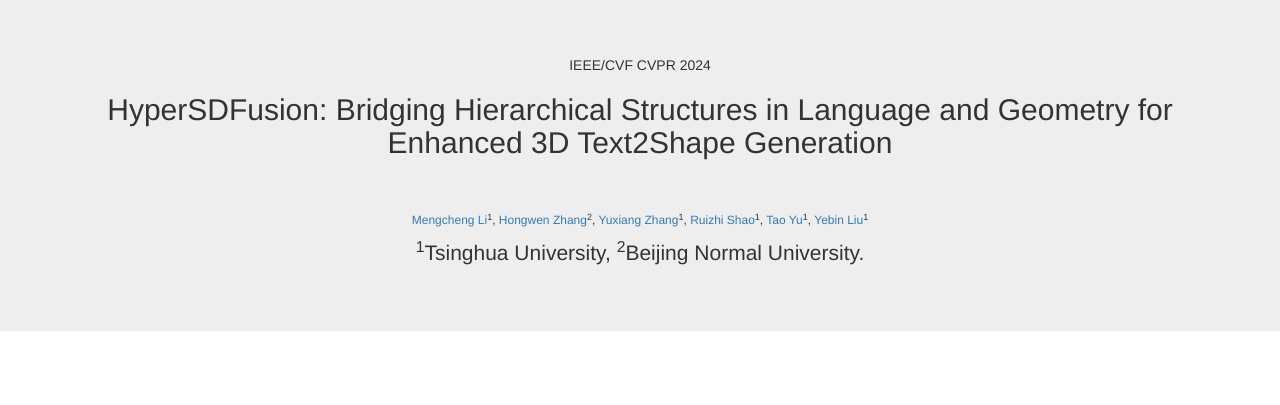
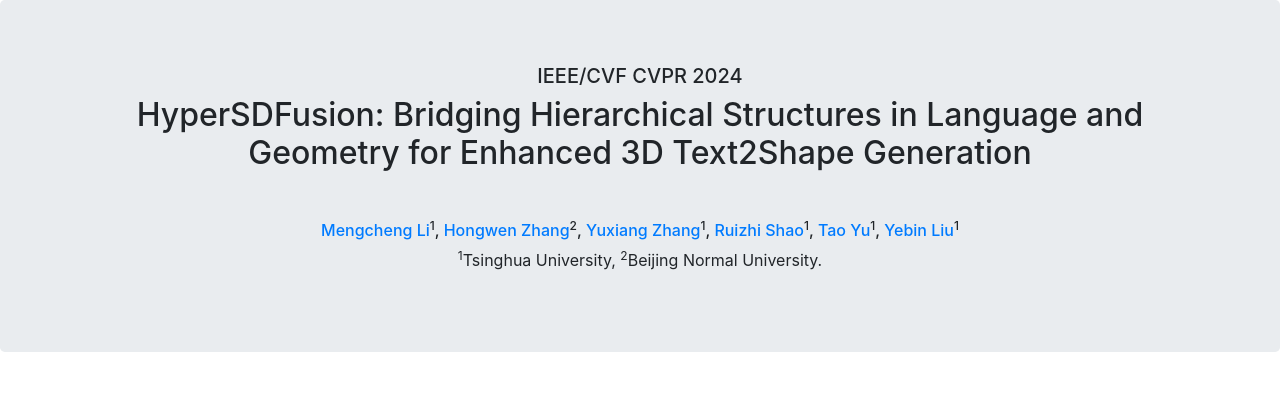
Before and after one commit to M-leng/M-leng.github.io, a plain HTML site: page index.html in a window 1280 px wide. Shown: the top 405 px of the page. Drawn offline with nearby package versions, Linux system fonts and the light colour scheme.

Commit message:
Update index.html

```diff
--- a/index.html
+++ b/index.html
@@ -6,7 +6,7 @@
 <meta name="viewport" content="width=device-width, initial-scale=1">
 <title>HyperSDFusion Project Page</title>
 <!-- Bootstrap -->
-<link href="css/bootstrap.css" rel="stylesheet">
+<link href="css/bootstrap-4.0.0.css" rel="stylesheet">
 </head>
 <body>
 <div id="page_container">
```
